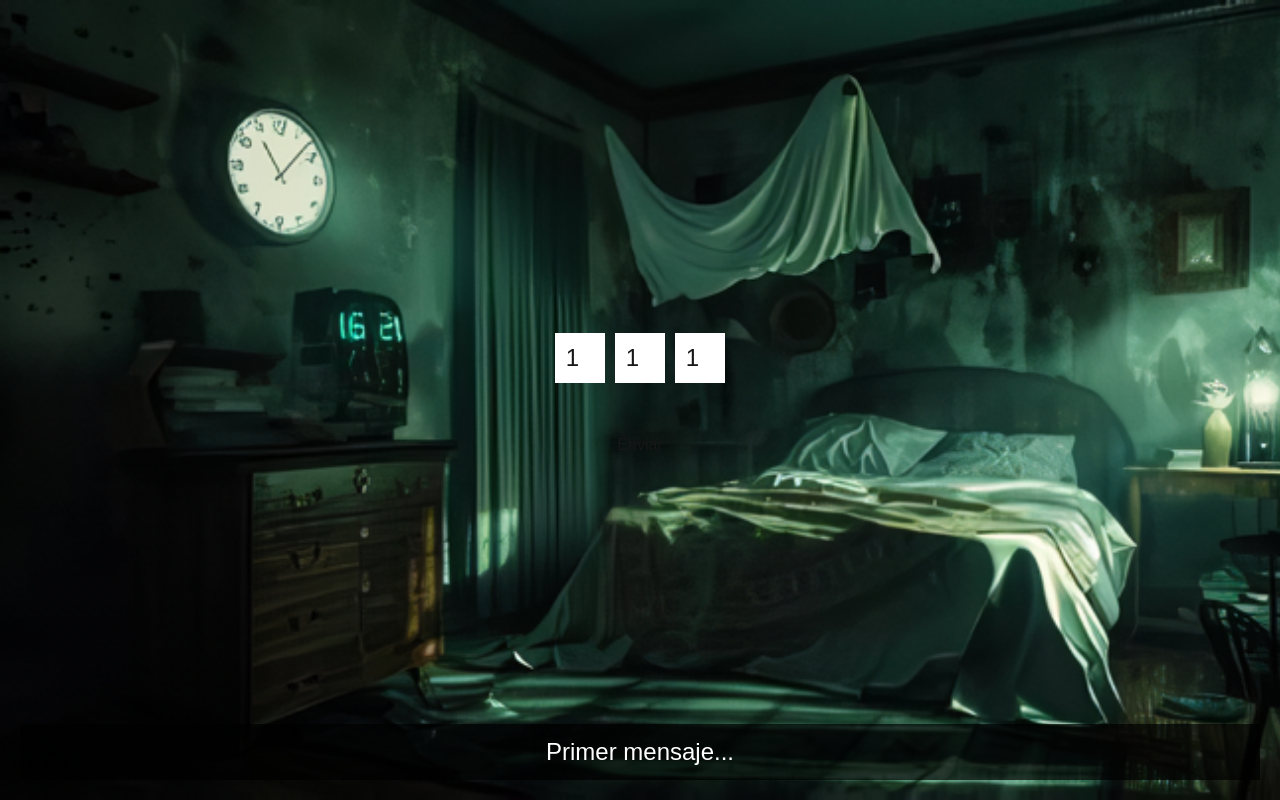
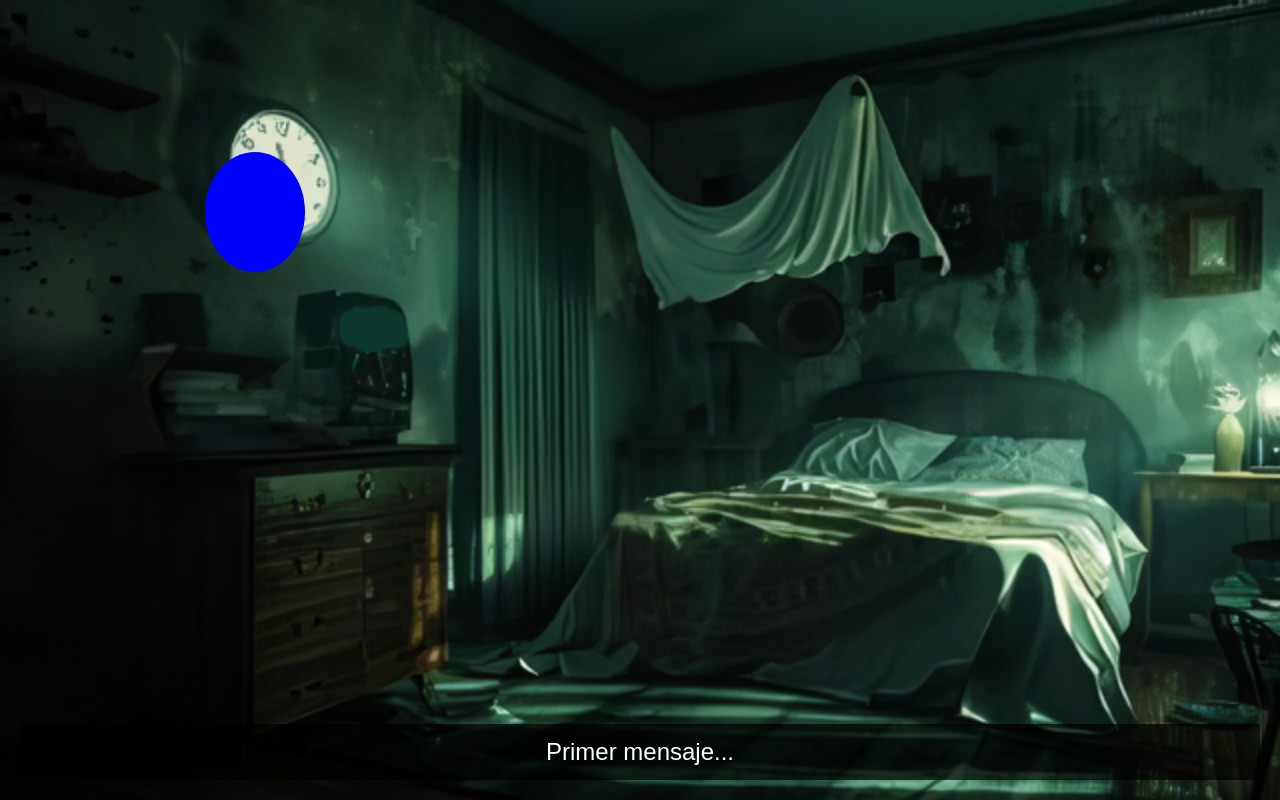
Before and after one commit to jsborbon/hackaton-halloween, a Next.js app: page /acertijo-1 in a window 1280 px wide. Built offline with nearby package versions, Linux system fonts and the light colour scheme.

Commit message:
añado boton para que salgan inputs al presionar reloj

```diff
--- a/src/app/acertijo-1/acertijo1.module.css
+++ b/src/app/acertijo-1/acertijo1.module.css
@@ -10,6 +10,7 @@
   width: 100vw;
   height: 100vh;
   text-align: center; /* Centra el texto */
+  position: relative; /* Asegúrate de que .caja tenga posición relativa */
 }
 
 .inputs {
@@ -48,3 +49,16 @@
   margin-top: 20px; /* Margen arriba del mensaje */
   color: yellow; /* Color del mensaje */
 }
+
+.circuloAzul {
+  width: 100px; /* Ancho del círculo */
+  height: 120px; /* Altura del círculo */
+  background-color: blue; /* Color de fondo azul */
+  border-radius: 50%; /* Hace que sea un círculo */
+  position: absolute; /* Para que flote sobre el contenedor */
+  top: 19vh; /* Ajusta según necesites, por ejemplo, 20px desde la parte inferior */
+  left: 16vw; /* Ajusta según necesites, por ejemplo, 20px desde la parte izquierda */
+  margin: 0; /* Asegúrate de que no haya márgenes adicionales */
+  cursor: pointer; /* Cambia el cursor para indicar que es clickeable */
+  z-index: 10; /* Asegúrate de que esté por encima de otros elementos */
+}
--- a/src/app/acertijo-1/page.js
+++ b/src/app/acertijo-1/page.js
@@ -18,6 +18,8 @@ export default function Acertijo1() {
   const [mostrarTexto, setMostrarTexto] = useState(true);
   // Estado para almacenar el mensaje de respuesta de la verificación de contraseña
   const [passwordMessage, setPasswordMessage] = useState("");
+  // Estado para controlar la visibilidad de los inputs
+  const [mostrarInputs, setMostrarInputs] = useState(false);
 
   // Función para verificar la contraseña ingresada
   const checkPassword = () => {
@@ -51,59 +53,38 @@ export default function Acertijo1() {
     });
   };
 
+  // Función para mostrar los inputs al hacer clic en el círculo azul
+  const toggleInputs = () => {
+    setMostrarInputs(true); // Muestra los inputs cuando se hace clic en el círculo
+  };
+
   return (
+    <>
+      <div className={styles.circuloAzul} onClick={toggleInputs}>
+        {/* Círculo azul que se puede hacer clic para mostrar los inputs */}
+      </div>
+
     <div className={styles.caja}>
-      {" "}
-      {/* Contenedor principal del componente */}
-      {mostrarTexto && ( // Verifica si se debe mostrar el texto
+      {mostrarTexto && (
         <div className={styles.textoFlotante} onClick={manejarClick}>
-          {" "}
-          {/* Texto que se puede hacer clic */}
-          {mensajes[mensajeIndex]}{" "}
-          {/* Muestra el mensaje actual basado en el índice */}
+          {mensajes[mensajeIndex]}
         </div>
       )}
-      <div className={styles.inputs}>
-        {" "}
-        {/* Contenedor para los inputs */}
-        <input
-          className={styles.input} // Clase de estilos para el input
-          type="number" // Tipo de input numérico
-          id="input1" // ID del primer input
-          value="1" // Valor inicial del primer input
-          max="12" // Valor máximo
-          min="1" // Valor mínimo
-          maxLength="2" // Longitud máxima de caracteres
-        />
-        <input
-          className={styles.input} // Clase de estilos para el input
-          type="number" // Tipo de input numérico
-          id="input2" // ID del segundo input
-          value="1" // Valor inicial del segundo input
-          max="12" // Valor máximo
-          min="1" // Valor mínimo
-          maxLength="2" // Longitud máxima de caracteres
-        />
-        <input
-          className={styles.input} // Clase de estilos para el input
-          type="number" // Tipo de input numérico
-          id="input3" // ID del tercer input
-          value="1" // Valor inicial del tercer input
-          max="12" // Valor máximo
-          min="1" // Valor mínimo
-          maxLength="2" // Longitud máxima de caracteres
-        />
-      </div>
-      <button className={styles.button} onClick={checkPassword}>
-        {" "}
-        {/* Botón para enviar los inputs */}
-        Enviar
-      </button>
-      <p id="message" className={styles.message}>
-        {" "}
-        {/* Párrafo para mostrar el mensaje de la contraseña */}
-        {passwordMessage} {/* Muestra el mensaje de la contraseña */}
-      </p>
+
+      {mostrarInputs && ( // Condicional para mostrar los inputs al hacer clic en el círculo
+        <>
+          <div className={styles.inputs}>
+            <input className={styles.input} type="number" id="input1" defaultValue="1" max="12" min="1" maxLength="2" />
+            <input className={styles.input} type="number" id="input2" defaultValue="1" max="12" min="1" maxLength="2" />
+            <input className={styles.input} type="number" id="input3" defaultValue="1" max="12" min="1" maxLength="2" />
+          </div>
+          <button className={styles.button} onClick={checkPassword}>Enviar</button>
+          <p id="message" className={styles.message}>
+            {passwordMessage}
+          </p>
+        </>
+      )}
     </div>
+    </>
   );
 }
```
Also changed, not shown: package.json (+6 -6 lines), public/imgs/acertijo1-fondo.png, 1 other file (tests, documents, lock files or other folders).
